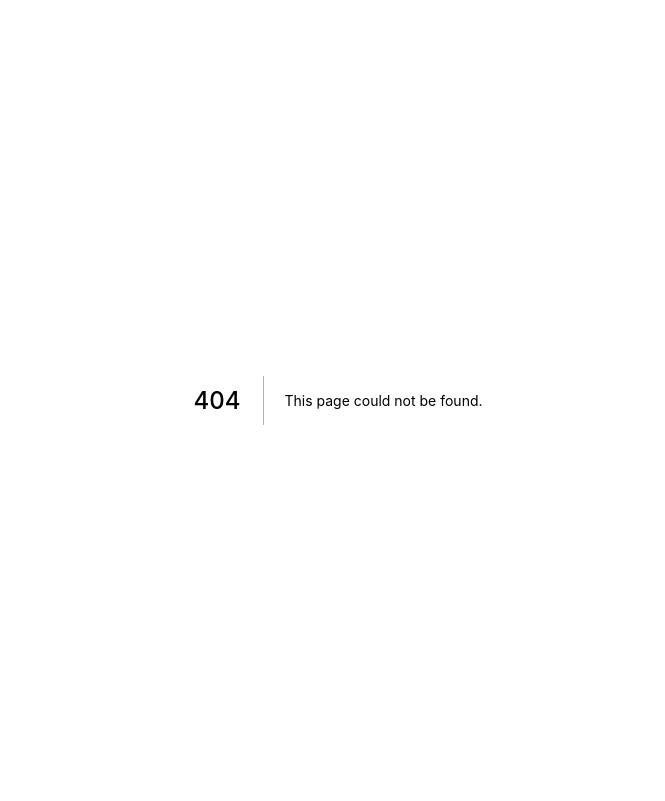
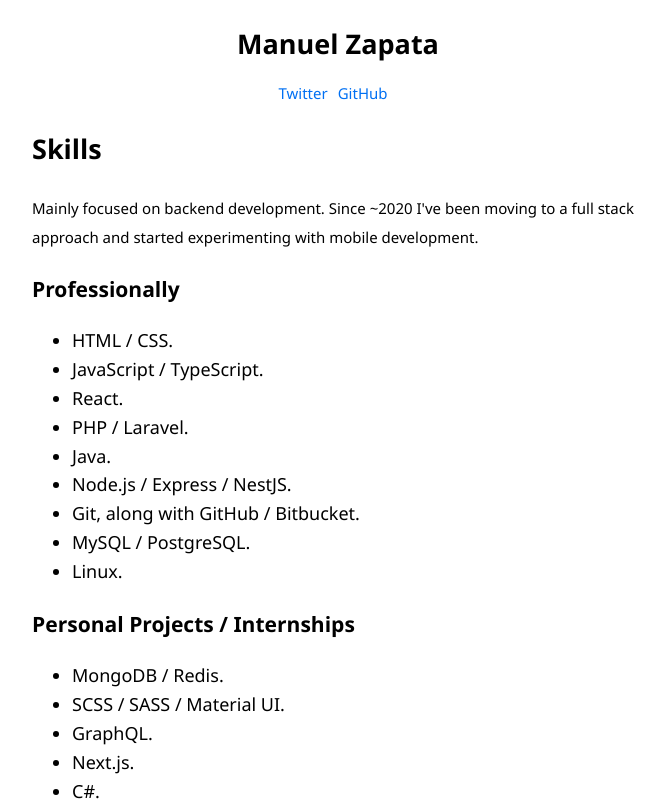
Before and after one commit to zapmal/personal-website, a Next.js app: page /skills in a window 1280 px wide. Before the commit this address had no page. Shown: the top 801 px of the page, without its empty margins (302-967 px from the left). Built offline with nearby package versions, Linux system fonts and the light colour scheme.

Commit message:
feat: add missing meta tags and /skills page deploy and improvement

```diff
--- a/src/pages/about.tsx
+++ b/src/pages/about.tsx
@@ -8,6 +8,8 @@ const About = () => {
     <Layout>
       <Head>
         <title>{`/about - ${SITE_TITLE}`}</title>
+        <meta name='description' content='This is my about page, get to know more about me.' />
+        <meta name='og:description' content='This is my about page, get to know more about me.' />
       </Head>
       <h2>
         About <em>me</em>
--- a/src/pages/index.tsx
+++ b/src/pages/index.tsx
@@ -16,7 +16,7 @@ const ROUTES = [
   { name: '/now' },
   { name: '/blog', disabled: true },
   { name: '/projects', disabled: true },
-  // { name: '/tech', },
+  { name: '/skills', },
 ];
 
 const Home = () => {
--- a/src/pages/now.tsx
+++ b/src/pages/now.tsx
@@ -8,6 +8,8 @@ const Now = () => {
     <Layout>
       <Head>
         <title>{`/now - ${SITE_TITLE}`}</title>
+        <meta name='description' content='This is my now page, know what I up to.' />
+        <meta name='og:description' content='This is my now page, know what I up to.' />
       </Head>
       <h2>
         What I'm up to
--- /dev/null
+++ b/src/pages/skills.tsx
@@ -0,0 +1,48 @@
+import Head from 'next/head';
+import Layout from '../components/Layout';
+
+import { SITE_TITLE } from '../constants';
+
+const Skills = () => {
+  return (
+    <Layout>
+      <Head>
+        <title>{`/skills - ${SITE_TITLE}`}</title>
+        <meta name='description' content='Learn about my current skills.' />
+        <meta name='og:description' content='Learn about my current skills.' />
+      </Head>
+      <h2>Skills</h2>
+      <small>
+        Mainly focused on backend development. Since ~2020 I've been moving
+        to a full stack approach and started experimenting with mobile development.
+      </small>
+
+      <h3>Professionally</h3>
+      <ul>
+        <li>HTML / CSS.</li>
+        <li>JavaScript / TypeScript.</li>
+        <li>React.</li>
+        <li>PHP / Laravel.</li>
+        <li>Java.</li>
+        <li>Node.js / Express / NestJS.</li>
+        <li>Git, along with GitHub / Bitbucket.</li>
+        <li>MySQL / PostgreSQL.</li>
+        <li>Linux.</li>
+      </ul>
+
+      <h3>Personal Projects / Internships</h3>
+      <ul>
+        <li>MongoDB / Redis.</li>
+        <li>SCSS / SASS / Material UI.</li>
+        <li>GraphQL.</li>
+        <li>Next.js.</li>
+        <li>C#.</li>
+        <li>Docker.</li>
+        <li>React Native.</li>
+        {/* <li>Elixir / Phoenix.</li> */}
+      </ul>
+    </Layout>
+  );
+};
+
+export default Skills;
```
